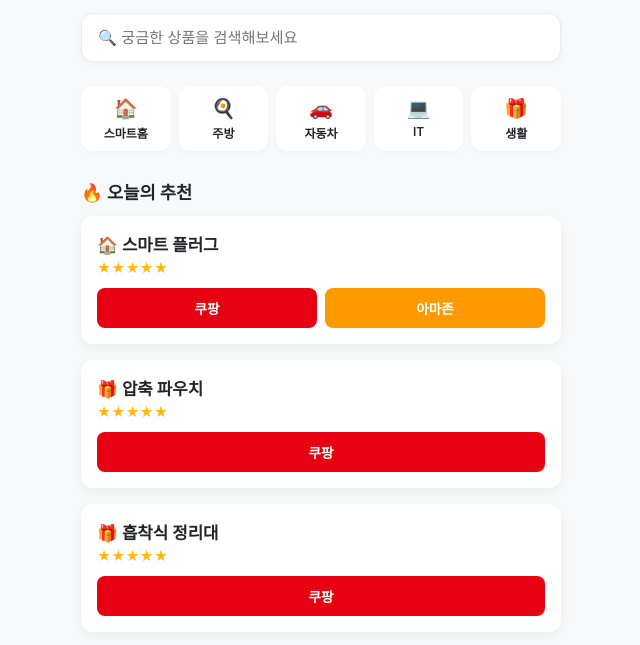
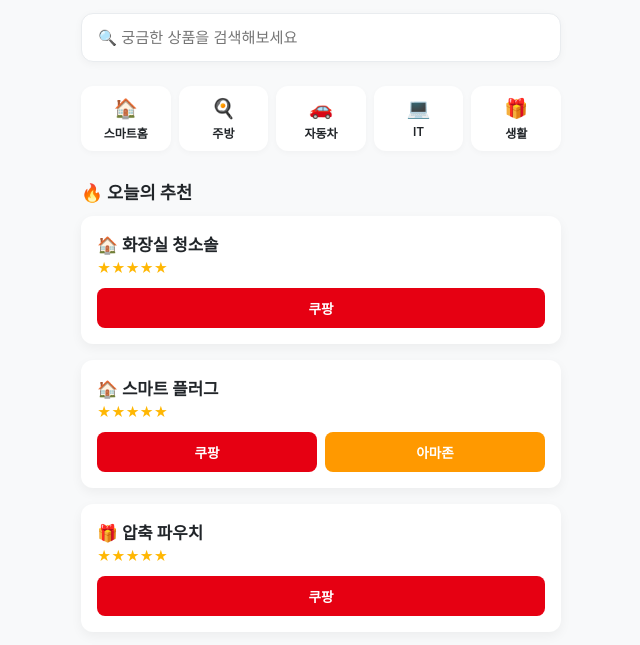
Before and after one commit to get-PickDeal/get-PickDeal.github.io, a plain HTML site: page index.html in a window 1280 px wide. Shown: the part 124-769 px from the top of the page, without its empty margins (319-959 px from the left). Drawn offline with Linux system fonts and the light colour scheme.

Commit message:
Add product card for 화장실 청소솔
Added a new product card for 화장실 청소솔 with a link.

```diff
--- a/index.html
+++ b/index.html
@@ -191,7 +191,14 @@
         <div class="section-title">🔥 오늘의 추천</div>
         <div class="product-list">
 
-
+            <!-- 상품 카드 5 -->
+<div class="product-card">
+    <div class="product-title">🏠 화장실 청소솔</div>
+    <div class="rating">★★★★★</div>
+    <div class="btn-group">
+        <a href="https://link.coupang.com/a/gV43U86nym" target="_blank" rel="noopener noreferrer" class="btn btn-coupang">쿠팡</a>
+    </div>
+</div>
             <!-- 상품 카드 1 -->
 <div class="product-card">
     <div class="product-title">🏠 스마트 플러그</div>
```
